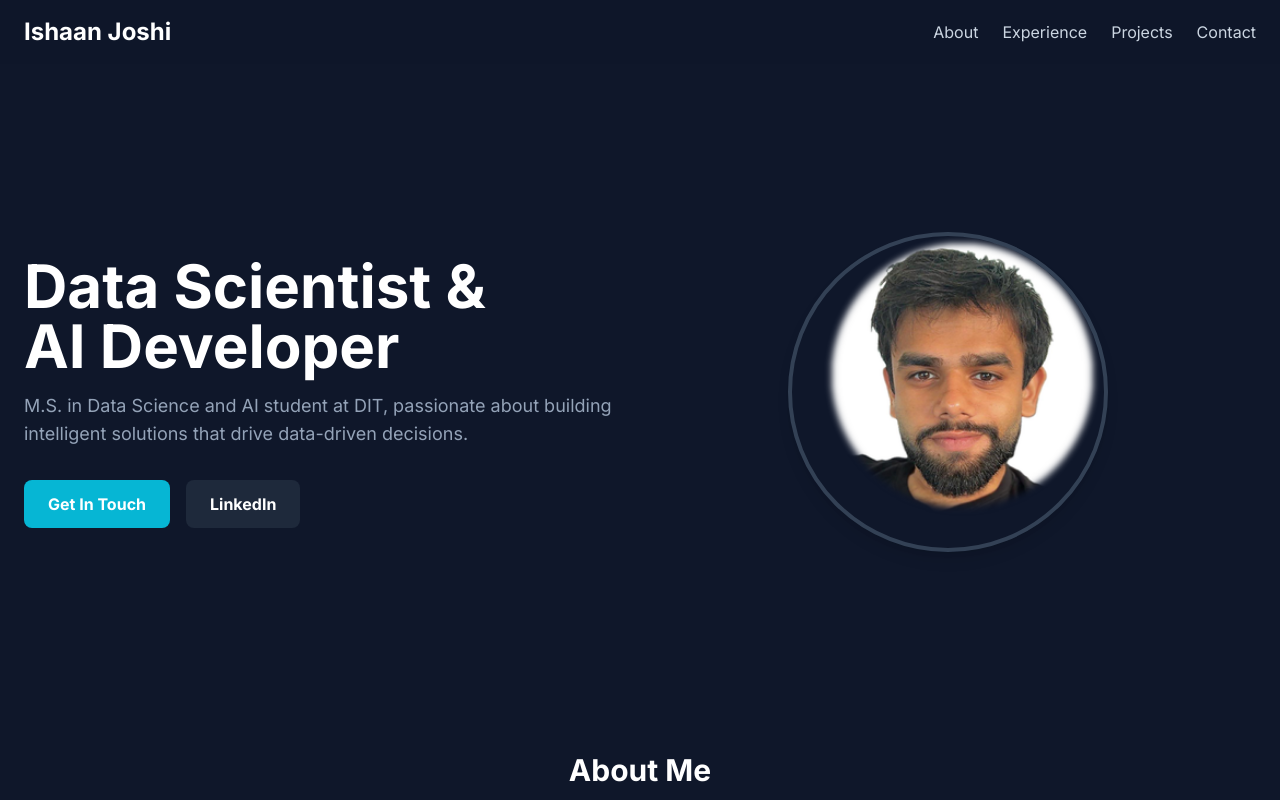
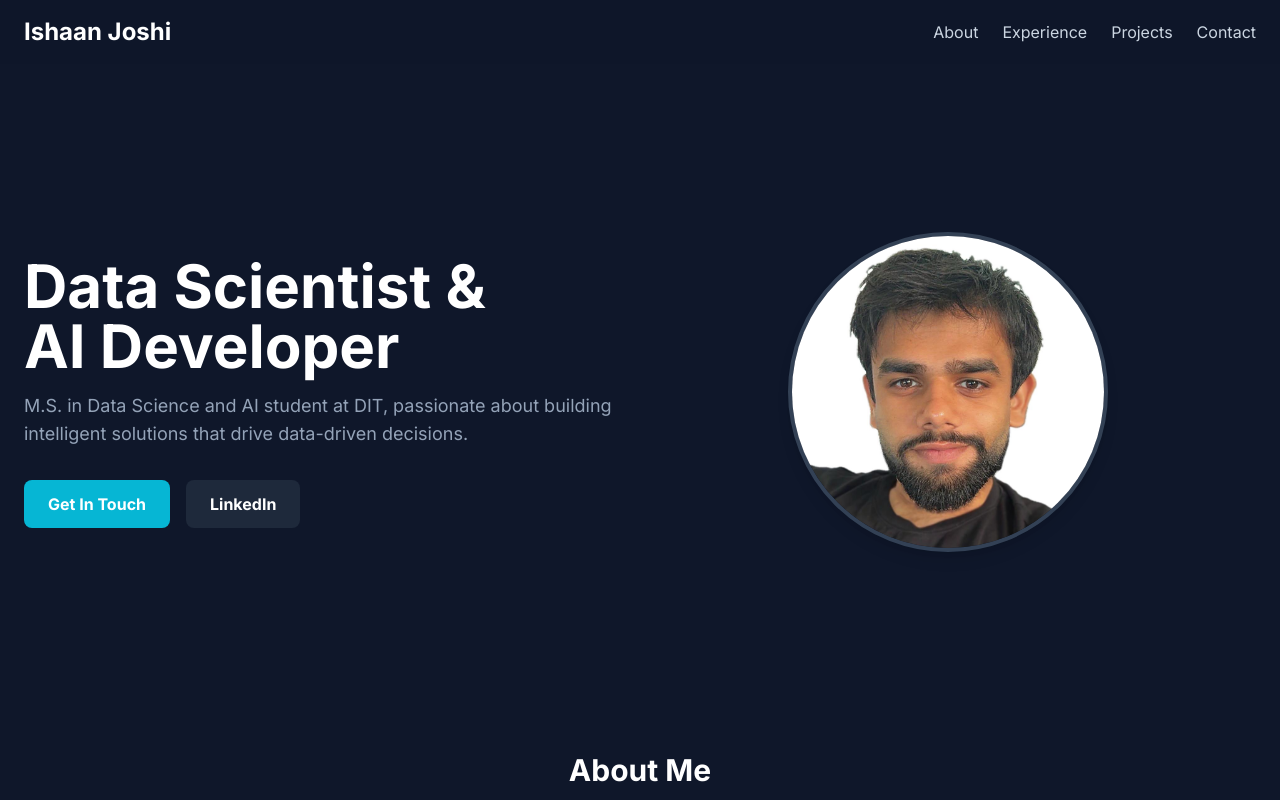
Before and after one commit to ishaan-tries/ishaan-tries.github.io, a plain HTML site: page index.html in a window 1280 px wide. Shown: the top 800 px of the page. Drawn offline with nearby package versions, Linux system fonts and the light colour scheme.

Commit message:
Update  photo in index.html

```diff
--- a/index.html
+++ b/index.html
@@ -71,7 +71,7 @@
             </div>
             <div class="md:w-1/2 flex justify-center mb-10 md:mb-0">
                 <!-- Replace with your actual photo URL -->
-                <img src="cv update.png" alt="Ishaan Joshi" class="rounded-full w-64 h-64 md:w-80 md:h-80 object-cover border-4 border-slate-700 shadow-lg">
+                <img src="CV UPDATE.JPG" alt="Ishaan Joshi" class="rounded-full w-64 h-64 md:w-80 md:h-80 object-cover border-4 border-slate-700 shadow-lg">
             </div>
         </section>
 
```
